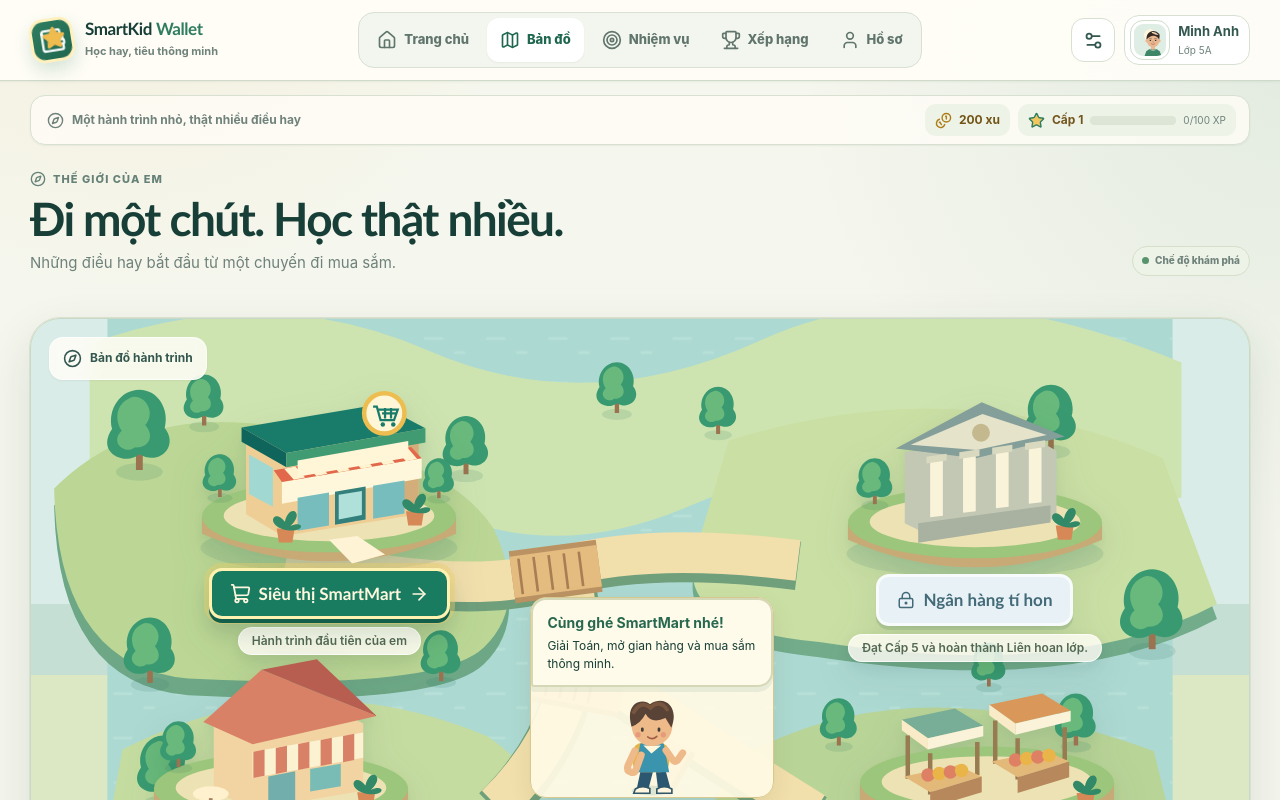
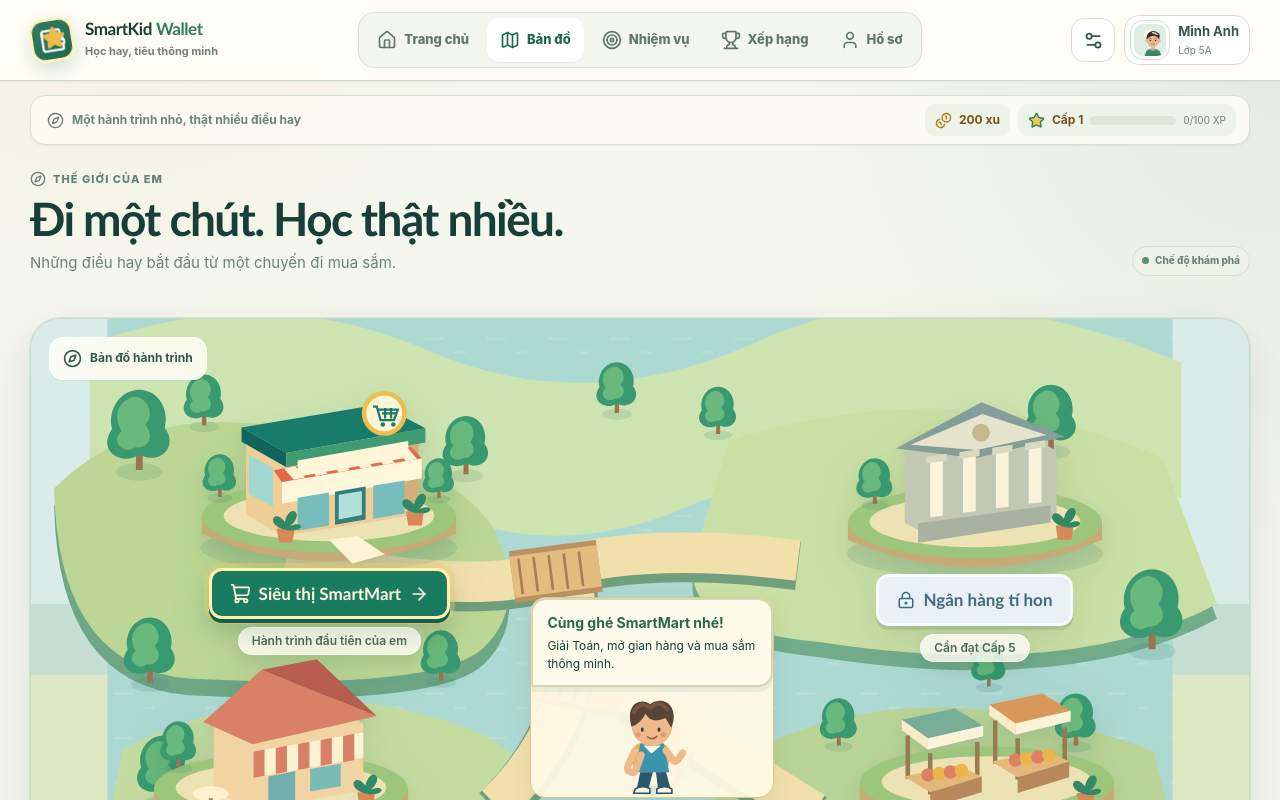
Before and after one commit to Loccao102/SmartKid-Wallet, a React (Vite) app: page / in a window 1280 px wide. Shown: the top 800 px of the page. Built offline with nearby package versions, Linux system fonts and the light colour scheme; no server answers.

Commit message:
refactor(core): use shared world unlock resolver

```diff
--- a/src/features/world/WorldMapScreen.tsx
+++ b/src/features/world/WorldMapScreen.tsx
@@ -9,6 +9,7 @@ import {
 import { gameAssets } from '../../assets/registry'
 import { worldMaps } from '../../data/worldMaps'
 import { stalls } from '../../data/stalls'
+import { resolveWorldUnlockState } from '../../core/worldChapter/unlock'
 import type { MapId } from '../../domain/types'
 import { useProgressionStore } from '../../store/progression'
 
@@ -63,19 +64,14 @@ export function WorldMapScreen({
                 className="destination-art"
               />
               {(() => {
-                const levelReady = level >= map.unlockLevel
-                const missionReady =
-                  !map.prerequisiteMissionId ||
-                  completedMissionIds.includes(map.prerequisiteMissionId)
-                const chapterReady =
-                  !map.prerequisiteMapId ||
-                  completedWorldChapterIds.includes(map.prerequisiteMapId)
-                const requirementsReady =
-                  levelReady && missionReady && chapterReady
-                const playable = map.status === 'available' && requirementsReady
+                const unlock = resolveWorldUnlockState(map, {
+                  level,
+                  completedMissionIds,
+                  completedWorldChapterIds,
+                })
                 const Icon = map.id === 'smartmart' ? ShoppingCart : Landmark
 
-                if (playable) {
+                if (unlock.playable) {
                   return (
                     <>
                       <button
@@ -112,17 +108,14 @@ export function WorldMapScreen({
                     <h2
                       className={
                         'destination-sign ' +
-                        (requirementsReady ? 'is-ready-next' : '')
+                        (unlock.requirementsReady ? 'is-ready-next' : '')
                       }
                     >
                       <LockKeyhole size={18} aria-hidden="true" />
                       {map.name}
                     </h2>
                     <span className="destination-note">
-                      {requirementsReady
-                        ? 'Đã đủ điều kiện · chương đang được phát triển'
-                        : map.unlockHint ??
-                          'Mở ở Cấp ' + map.unlockLevel}
+                      {unlock.reason}
                     </span>
                   </>
                 )
```
